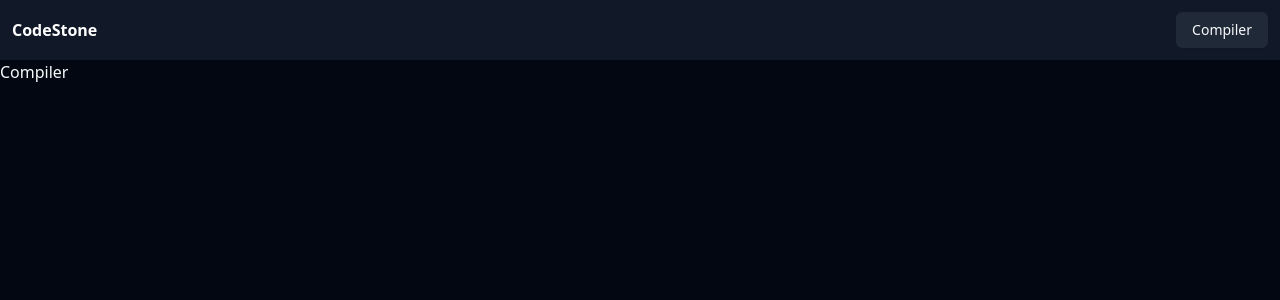
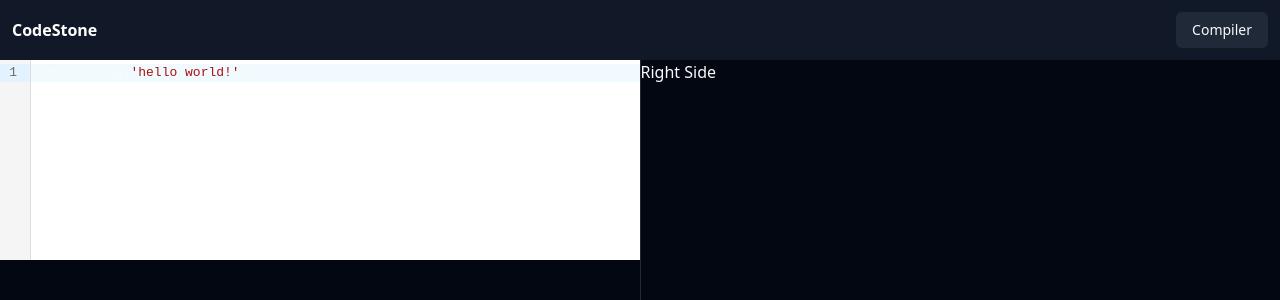
Before and after one commit to Aryan-Mac01/NimbusX, a React (Vite) app in the folder client/: page /compiler in a window 1280 px wide. Shown: the top 300 px of the page. Built offline with nearby package versions, Linux system fonts and the light colour scheme.

Commit message:
CodeMirror

```diff
--- a/client/package.json
+++ b/client/package.json
@@ -10,8 +10,10 @@
     "preview": "vite preview"
   },
   "dependencies": {
+    "@codemirror/lang-javascript": "^6.2.2",
     "@radix-ui/react-icons": "^1.3.0",
     "@radix-ui/react-slot": "^1.0.2",
+    "@uiw/react-codemirror": "^4.22.1",
     "class-variance-authority": "^0.7.0",
     "clsx": "^2.1.1",
     "react": "^18.3.1",
--- /dev/null
+++ b/client/src/components/CodeEditor.tsx
@@ -0,0 +1,14 @@
+import React from 'react'
+import CodeMirror from '@uiw/react-codemirror';
+import { javascript } from '@codemirror/lang-javascript';
+
+export default function CodeEditor() {
+    const [value, setValue] = React.useState("console.log('hello world!');");
+    const onChange = React.useCallback((val: any) => {
+    console.log('val:', val);
+    setValue(val);
+    }, []);
+    return (
+        <CodeMirror value={value} height="200px" extensions={[javascript({ jsx: true })]} onChange={onChange} />
+    )
+}
--- a/client/src/pages/Compiler.tsx
+++ b/client/src/pages/Compiler.tsx
@@ -1,9 +1,14 @@
-import React from 'react'
+import CodeEditor from "@/components/CodeEditor"
+import { ResizablePanelGroup, ResizablePanel, ResizableHandle } from "@/components/ui/resizable"
 
-export default function Compiler() {
-    return (
-        <div>
-            Compiler
-        </div>
-    )
-}
+    export default function Compiler() {
+        return (
+            <ResizablePanelGroup direction="horizontal">
+        <ResizablePanel className="h-[calc(100dvh-60px)] min-w-[350px]" defaultSize={50}>
+            <CodeEditor/>
+        </ResizablePanel>
+        <ResizableHandle />
+        <ResizablePanel className="h-[calc(100dvh-60px)] min-w-[350px]" defaultSize={50}>Right Side</ResizablePanel>
+        </ResizablePanelGroup>
+        )
+    }
```
Also changed, not shown: 1 other file (tests, documents, lock files or other folders).
